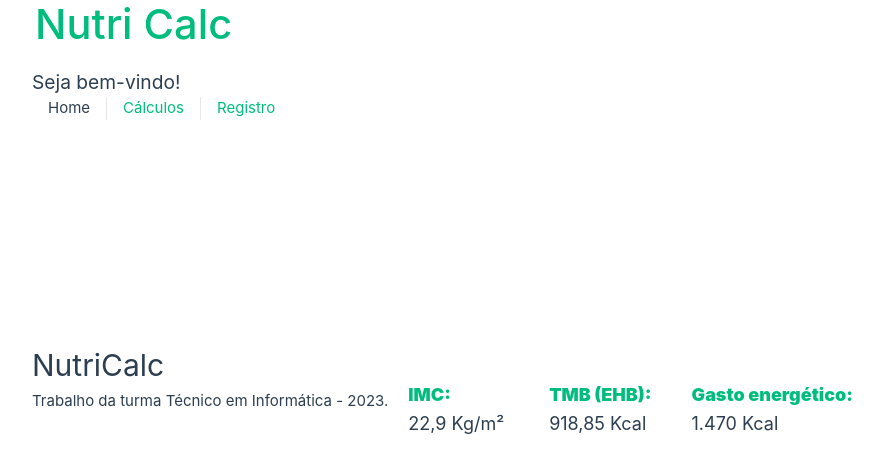
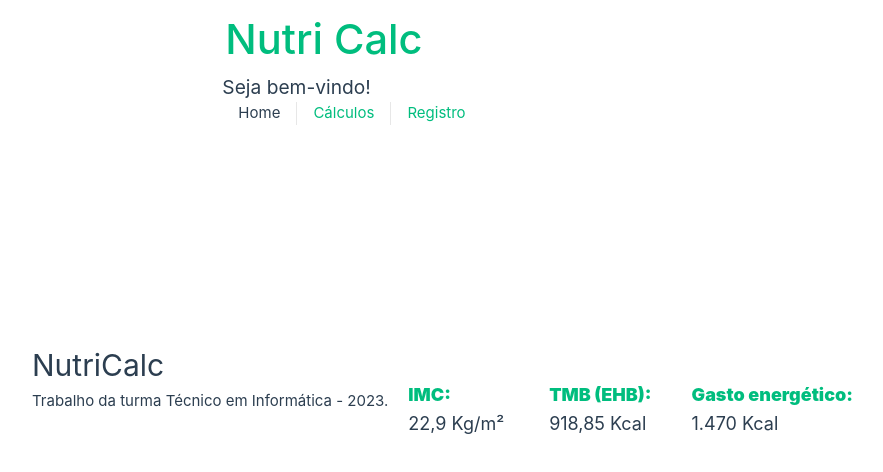
Before and after one commit to senacgo-hugotannus/nutri-calc-frontend, a Vue app: page / in a window 1280 px wide. Shown: the top 472 px of the page, without its empty margins (94-977 px from the left). Built offline with nearby package versions, Linux system fonts and the light colour scheme.

Commit message:
navbar alinhada

```diff
--- a/src/App.vue
+++ b/src/App.vue
@@ -70,20 +70,24 @@ nav a:first-of-type {
 
 @media (min-width: 1024px) {
   header {
+    padding-right: calc(var(--section-gap) / 1);
+    text-align: center;
     display: flex;
-    place-items: center;
-    padding-right: calc(var(--section-gap) / 2);
+    justify-content: center;
+    align-items: center;
     position: fixed;
     top: 0;
-    text-align: center;
+    width: 50%;
+    padding: 5px 0;
   }
 
   .logo {
     margin: 0 2rem 0 0;
+
   }
 
   nav {
-    text-align: left;
+    text-align: center;
     margin-left: -1rem;
     font-size: 1rem;
     padding: 1rem 0;
--- a/src/components/TheMainPage.vue
+++ b/src/components/TheMainPage.vue
@@ -23,7 +23,7 @@ export default {
 h1 {
   font-weight: 500;
   font-size: 2.6rem;
-  position: relative;
+  position: center;
   top: -10px;
 }
 
--- a/src/components/TheNavBar.vue
+++ b/src/components/TheNavBar.vue
@@ -1,5 +1,5 @@
 <template>
-    <div>
+    <div class="container">
         <MainPage title="Nutri Calc" />
         <nav>
             <NCContainer>
```
